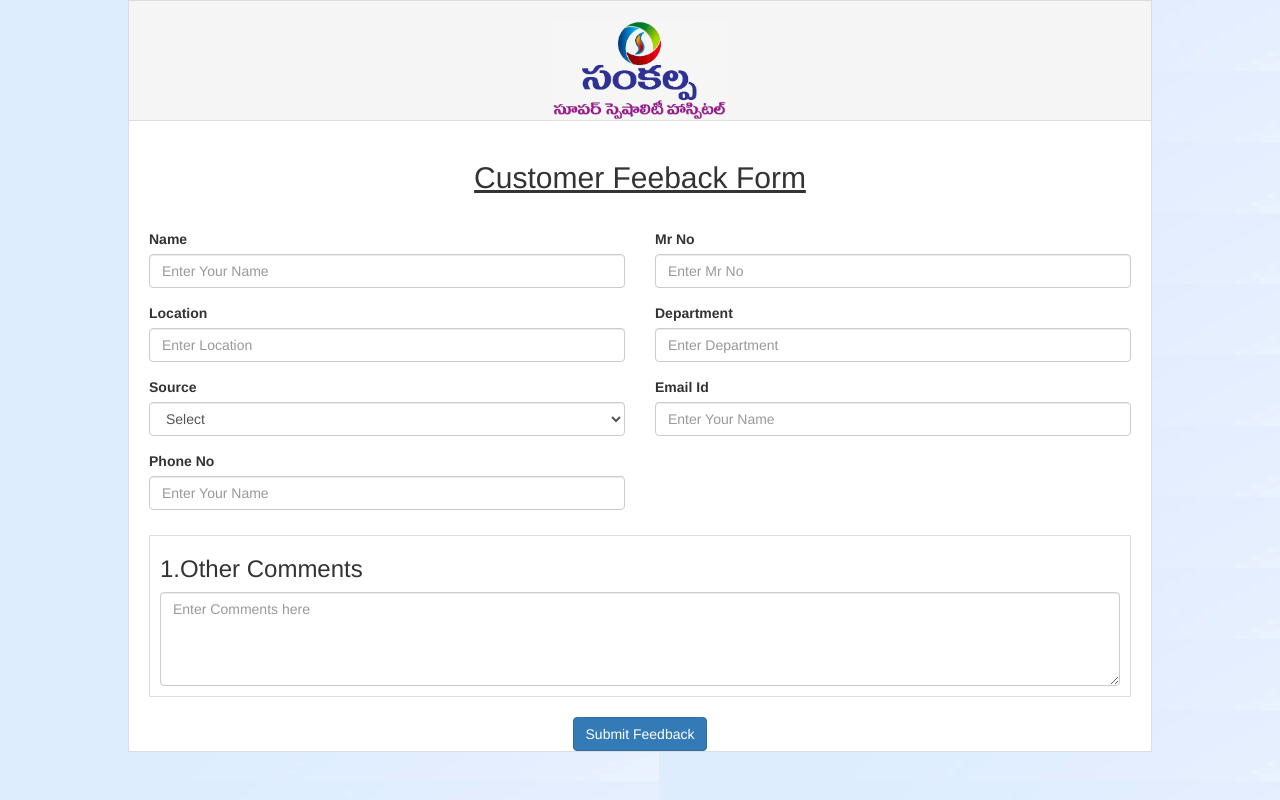
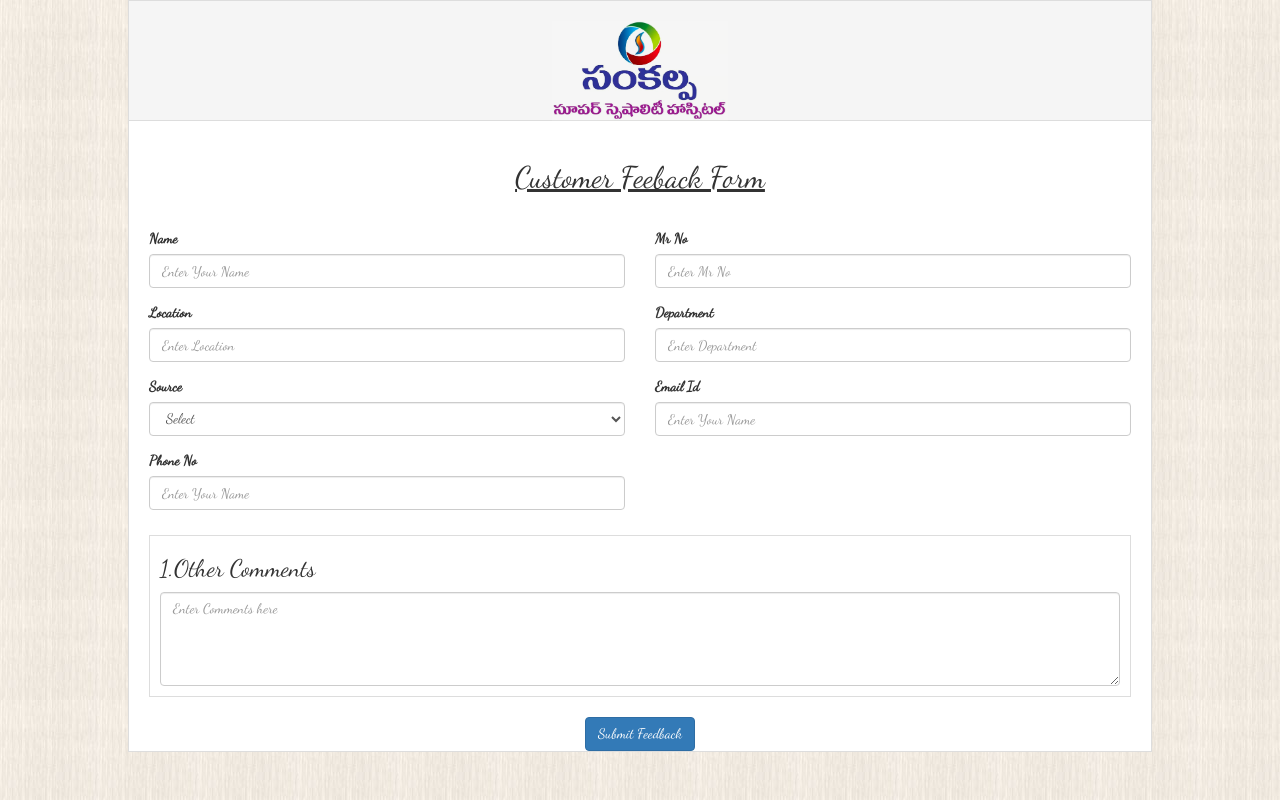
Before and after one commit to vasudevareddyreddem/sankalpa, a CodeIgniter app: the page made by application/views/html/opd.php in a window 1280 px wide. Run offline with CodeIgniter, Linux system fonts and the light colour scheme; data that the repository does not hold is empty; some libraries are stand-ins or nearby versions.

Commit message:
background,font

```diff
--- a/application/views/html/opd.php
+++ b/application/views/html/opd.php
@@ -45,10 +45,20 @@
 	<script src="<?php echo base_url(); ?>assets/back/js/bootstrap.min.js"></script>
 	<script src="<?php echo base_url(); ?>assets/back/js/bootstrapValidator.min.js"></script>
 
-
+<link href="https://fonts.googleapis.com/css?family=Dancing+Script&display=swap" rel="stylesheet">
 
 </head>
 <style>
+h3,h2{
+	font-family: 'Dancing Script', cursive;
+	font-weight:500;
+
+}
+*{
+	font-family: 'Dancing Script', cursive;
+	font-weight:500;
+
+}
 @media (max-width: 768px) {
 	.page-container{
 		width:100%!important;
```
Also changed, not shown: application/views/html/ipd.php (+10 -0 lines), assets/back/img/login_bg-fedd.jpg.
